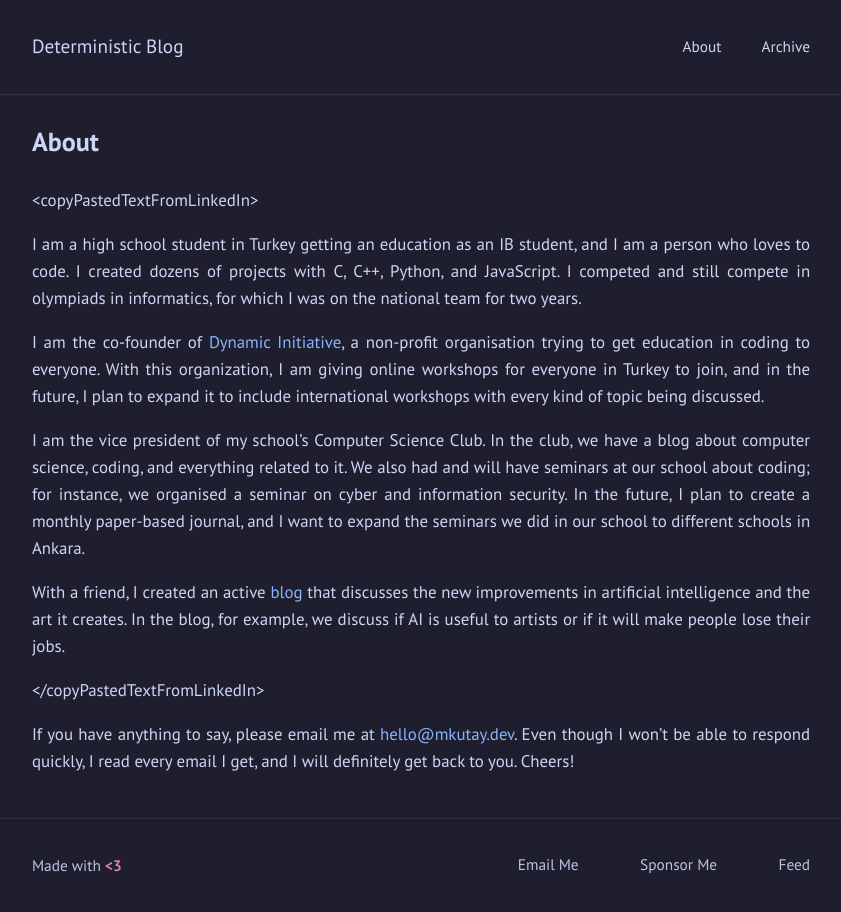
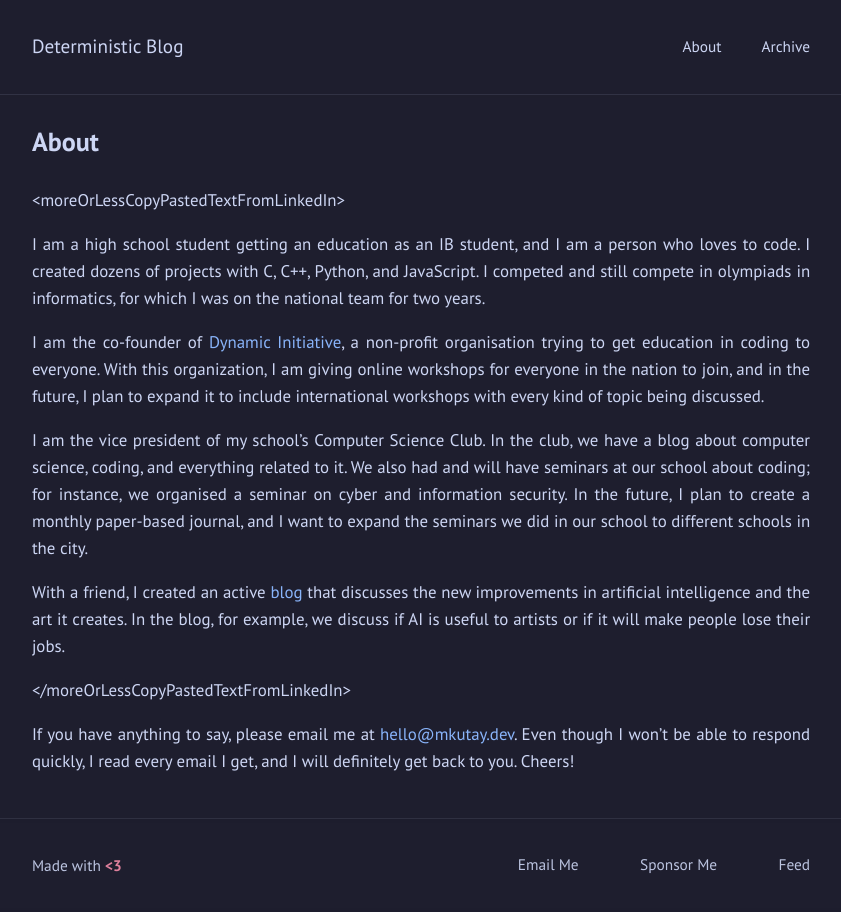
Before and after one commit to mkutay/deterministic-blog-old, a Jekyll site: the page built from _pages/about.md, in a window 1280 px wide. Shown: the whole page, without its empty margins (219-1060 px from the left). Built offline with Jekyll 4.4.1, drawn with Linux system fonts in a browser that asks for light colours.

Commit message:
Update about.md

```diff
--- a/_pages/about.md
+++ b/_pages/about.md
@@ -4,16 +4,16 @@ layout: post
 permalink: /about/
 ---
 
-\<copyPastedTextFromLinkedIn\>
+\<moreOrLessCopyPastedTextFromLinkedIn\>
 
-I am a high school student in Turkey getting an education as an IB student, and I am a person who loves to code. I created dozens of projects with C, C++, Python, and JavaScript. I competed and still compete in olympiads in informatics, for which I was on the national team for two years.
+I am a high school student getting an education as an IB student, and I am a person who loves to code. I created dozens of projects with C, C++, Python, and JavaScript. I competed and still compete in olympiads in informatics, for which I was on the national team for two years.
 
-I am the co-founder of [Dynamic Initiative](https://dynamicini.org), a non-profit organisation trying to get education in coding to everyone. With this organization, I am giving online workshops for everyone in Turkey to join, and in the future, I plan to expand it to include international workshops with every kind of topic being discussed.
+I am the co-founder of [Dynamic Initiative](https://dynamicini.org), a non-profit organisation trying to get education in coding to everyone. With this organization, I am giving online workshops for everyone in the nation to join, and in the future, I plan to expand it to include international workshops with every kind of topic being discussed.
 
-I am the vice president of my school's Computer Science Club. In the club, we have a blog about computer science, coding, and everything related to it. We also had and will have seminars at our school about coding; for instance, we organised a seminar on cyber and information security. In the future, I plan to create a monthly paper-based journal, and I want to expand the seminars we did in our school to different schools in Ankara.
+I am the vice president of my school's Computer Science Club. In the club, we have a blog about computer science, coding, and everything related to it. We also had and will have seminars at our school about coding; for instance, we organised a seminar on cyber and information security. In the future, I plan to create a monthly paper-based journal, and I want to expand the seminars we did in our school to different schools in the city.
 
 With a friend, I created an active [blog](https://cookieblog.net) that discusses the new improvements in artificial intelligence and the art it creates. In the blog, for example, we discuss if AI is useful to artists or if it will make people lose their jobs.
 
-\</copyPastedTextFromLinkedIn\>
+\</moreOrLessCopyPastedTextFromLinkedIn\>
 
 If you have anything to say, please email me at [hello@mkutay.dev](mailto:hello@mkutay.dev). Even though I won't be able to respond quickly, I read every email I get, and I will definitely get back to you. Cheers!
```
